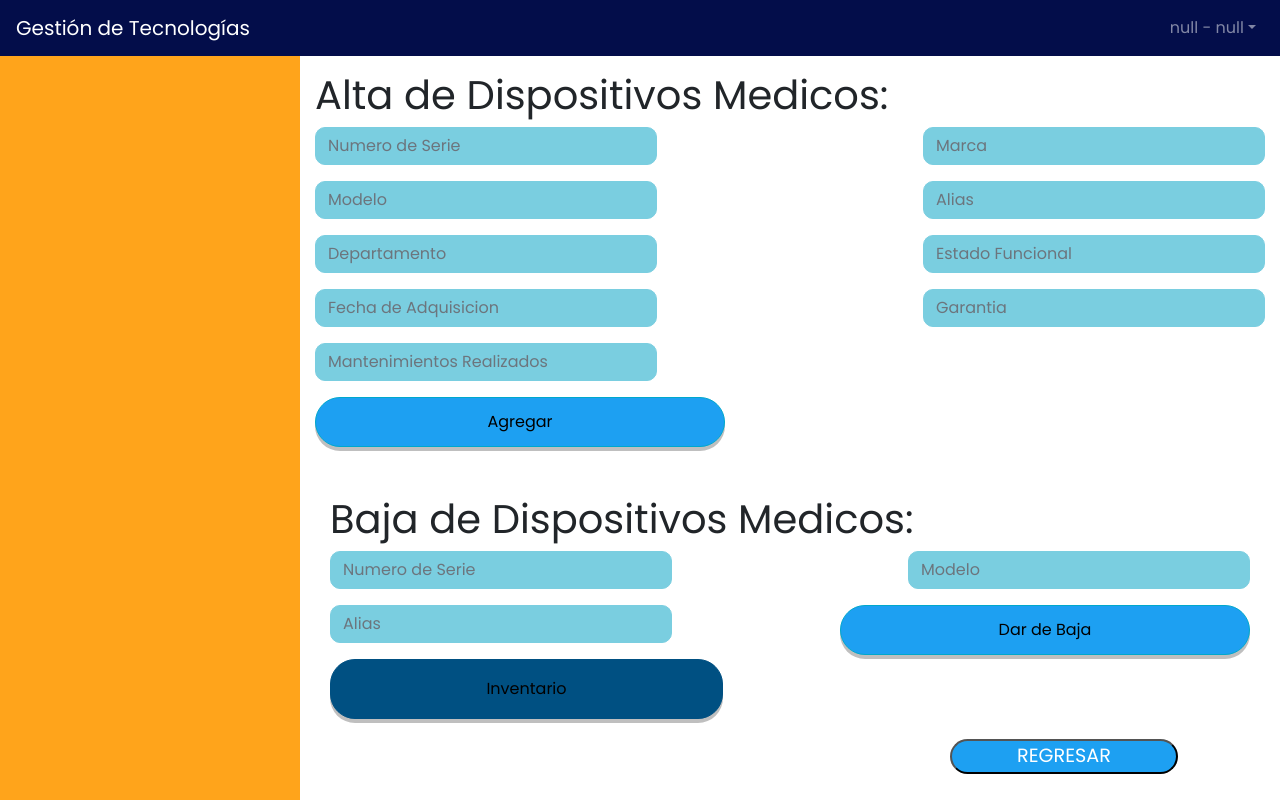
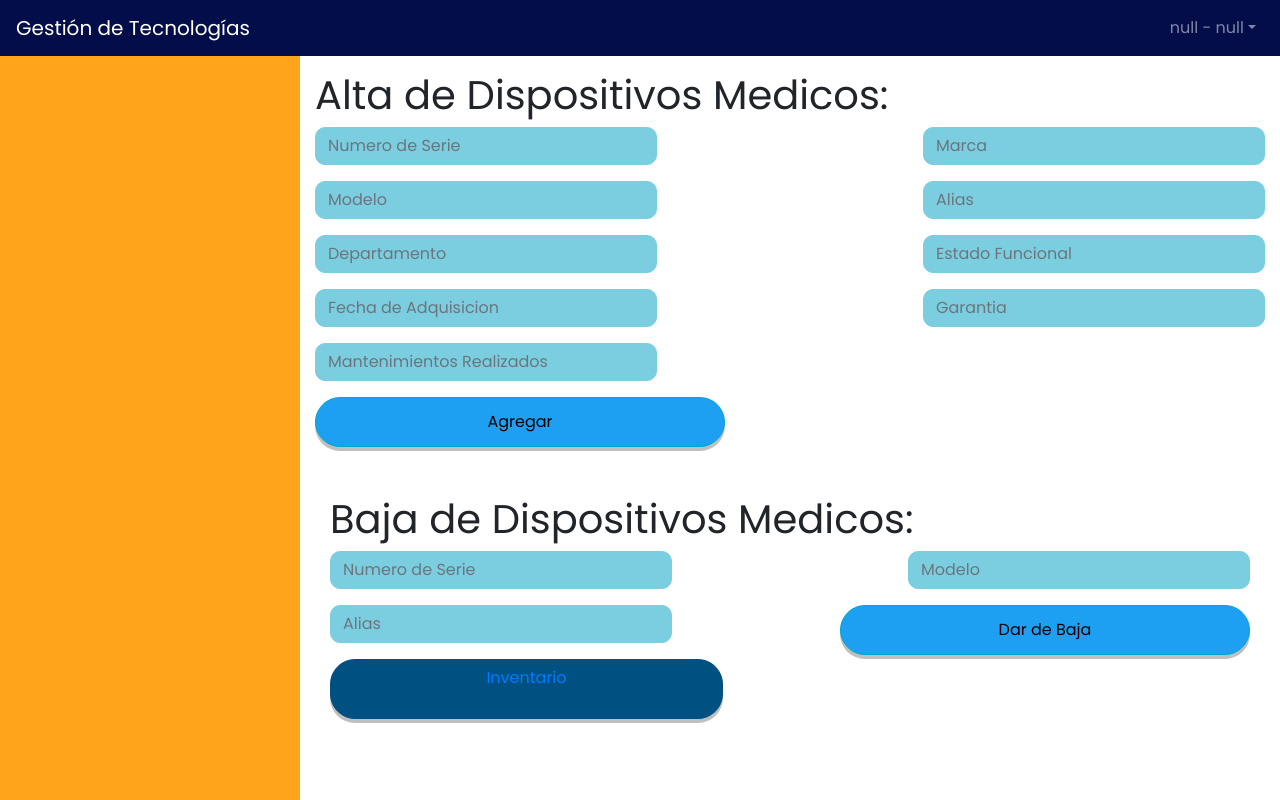
Before and after one commit to LSanchez94/Gestion-de-Tecnologia-Medica, a Vue app: page /AltasBajas in a window 1280 px wide. Built offline with nearby package versions, Linux system fonts and the light colour scheme.

Commit message:
Btn Inventario

```diff
--- a/src/views/AltasBajas.vue
+++ b/src/views/AltasBajas.vue
@@ -111,6 +111,7 @@
       </div>
 
       <div class="mt-5 d-flex flex-wrap justify-content-between">
+
         <!--BAJA DE DM -->
         <div class="w-100">
           <h1>Baja de Dispositivos Medicos:</h1>
@@ -134,8 +135,7 @@
         </form>
 
         <button class="DarBaja" id="login_button" @click="validarUsuario()">Dar de Baja</button>
-        <button class="Inventario" id="login_button" @click="validarUsuario()">Inventario</button>
-        <button class="Regresar" onclick="history.go(-1);">REGRESAR</button>
+        <router-link to="/Inventarios" class="btn" id="InventarioBtn" placeholder="InventarioBtn">Inventario</router-link>
       </div>
     </div>
   </div>
@@ -171,7 +171,20 @@ export default {
           alert("NO FUNCIONA EL API");
           console.log(err);
         });
-    }
+    },
+
+      eliminarDispositivo() {
+      axios
+        .delete(this.$store.state.url + "/Dispositivo/deleteDevice", this.dispositivo)
+        .then(response => {
+        this.$emit('Dispositivo Eliminado')
+        })
+        .catch(err => {
+          alert("NO FUNCIONA EL API");
+          console.log(err);
+        });
+    },
+
   }
 };
 </script>
@@ -365,7 +378,7 @@ h4 {
   border-radius: 25px;
 }
 
-.Inventario {
+#InventarioBtn {
   width: 393px;
   height: 60px;
   left: 320px;
@@ -388,3 +401,4 @@ h4 {
   font-size: 1.2em;
 }
 </style>
+}
```
